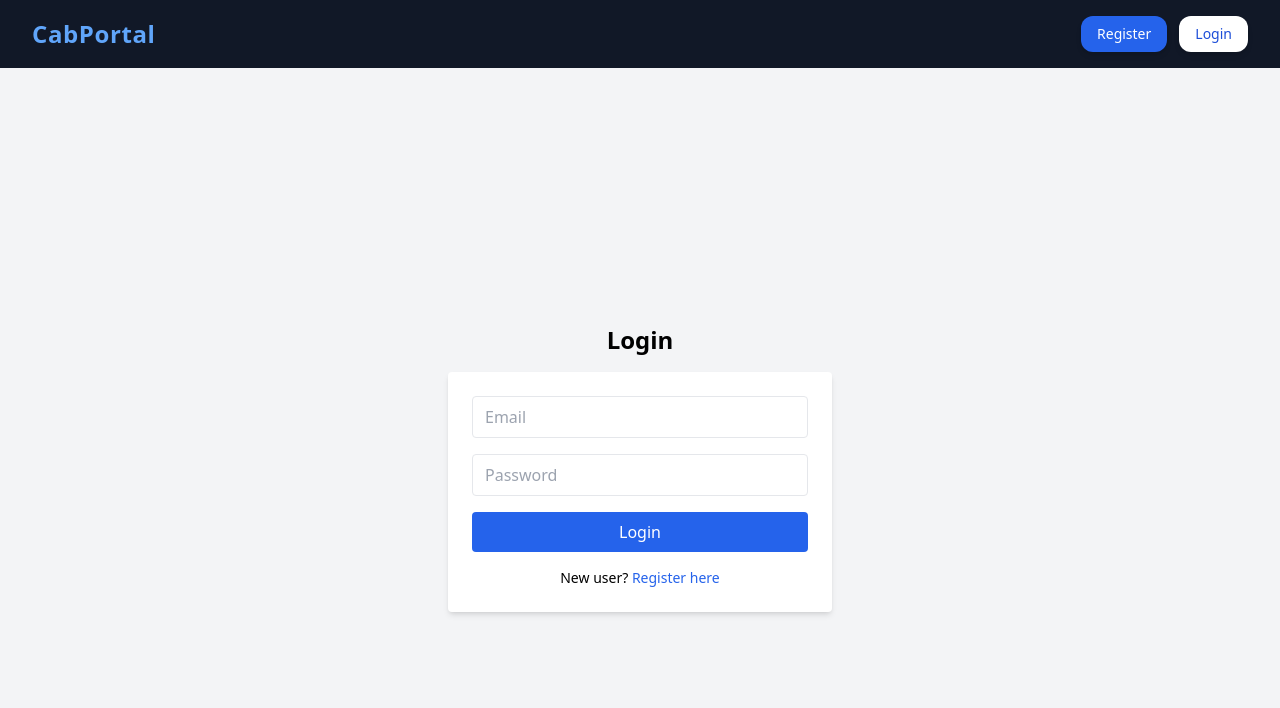
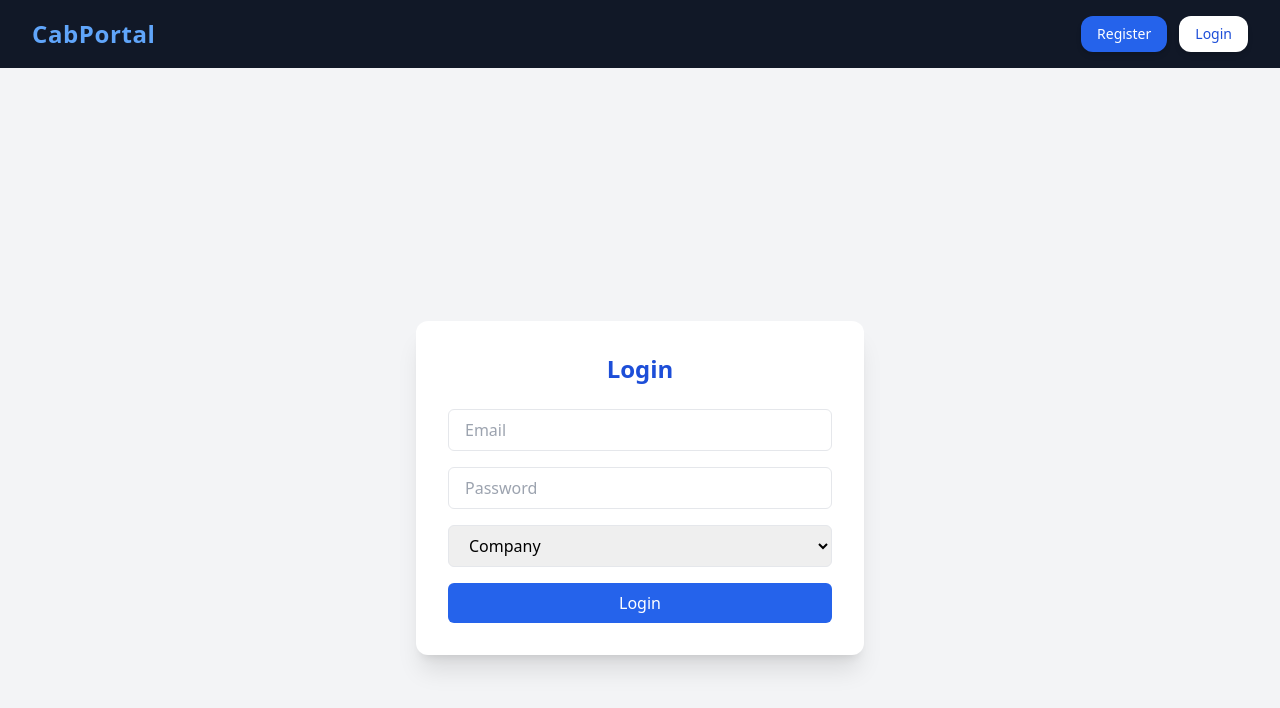
Before and after one commit to 17pran/cabportal-frontend, a React (Create React App) app: page / in a window 1280 px wide. Shown: the top 708 px of the page. Built offline with nearby package versions, Linux system fonts and the light colour scheme.

Commit message:
login register logic change

```diff
--- a/src/pages/Login.js
+++ b/src/pages/Login.js
@@ -1,11 +1,9 @@
 import { useState } from 'react';
-import axios from 'axios';
-import { useNavigate, Link } from 'react-router-dom';
+import { useNavigate } from 'react-router-dom';
 
 function Login() {
-  const [form, setForm] = useState({ email: '', password: '' });
-  const [error, setError] = useState('');
-  const [success, setSuccess] = useState('');
+  const [form, setForm] = useState({ email: '', password: '', role: 'company' });
+  const [loading, setLoading] = useState(false);
   const navigate = useNavigate();
 
   const handleChange = (e) => {
@@ -14,62 +12,36 @@ function Login() {
 
   const handleSubmit = async (e) => {
     e.preventDefault();
-    setError('');
-    try {
-const res = await axios.post(`${import.meta.env.VITE_BACKEND_URL}/api/auth/login`, form);
-      localStorage.setItem('token', res.data.token);
-      localStorage.setItem('role', res.data.user.role);
-      if (res.data.user.role === 'company') {
-        navigate('/company-dashboard');
-      } else if (res.data.user.role === 'vendor') {
-        navigate('/vendor-dashboard');
-      }
-    } catch (err) {
-  const message = err.response?.data?.message;
-  if (message === 'User not found') {
-    setError('User not found. Please register first.');
-  } else if (message === 'Invalid credentials') {
-    setError('Wrong password. Please try again.');
-  } else {
-    setError('Login failed. Please try again.');
-  }
-}
+    setLoading(true);
+
+    // 🧪 Skip auth logic — just pretend it's successful
+    const token = 'demo-token';
+    localStorage.setItem('token', token);
+    localStorage.setItem('userEmail', form.email);
+    localStorage.setItem('userRole', form.role);
+
+    alert('Login successful!');
+    navigate(form.role === 'company' ? '/company-dashboard' : '/vendor-dashboard');
+
+    setLoading(false);
   };
 
   return (
-    <div className="min-h-screen flex flex-col items-center justify-center bg-gray-100 px-4">
-      <h2 className="text-2xl font-bold mb-4">Login</h2>
-      <form onSubmit={handleSubmit} className="w-full max-w-sm bg-white p-6 rounded shadow-md">
-        <input
-          type="email"
-          name="email"
-          placeholder="Email"
-          value={form.email}
-          onChange={handleChange}
-          required
-          className="w-full mb-4 px-3 py-2 border rounded"
-        />
-        <input
-          type="password"
-          name="password"
-          placeholder="Password"
-          value={form.password}
-          onChange={handleChange}
-          required
-          className="w-full mb-4 px-3 py-2 border rounded"
-        />
-        {error && <p className="text-red-600 mb-2">{error}</p>}
-        {success && <p className="text-green-600 mb-2">{success}</p>}
-        <button type="submit" className="w-full bg-blue-600 text-white py-2 rounded hover:bg-blue-700">
-          Login
-        </button>
-        <p className="mt-4 text-sm text-center">
-  New user?{' '}
-  <Link to="/register" className="text-blue-600 hover:underline">
-    Register here
-  </Link>
-</p>
-      </form>
+    <div className="min-h-screen flex items-center justify-center bg-gray-100 px-4 pt-10">
+      <div className="bg-white rounded-xl shadow-xl p-8 max-w-md w-full">
+        <h2 className="text-2xl font-bold text-blue-700 mb-6 text-center">Login</h2>
+        <form onSubmit={handleSubmit} className="space-y-4">
+          <input type="email" name="email" placeholder="Email" value={form.email} onChange={handleChange} required className="w-full px-4 py-2 border rounded-md" />
+          <input type="password" name="password" placeholder="Password" value={form.password} onChange={handleChange} required className="w-full px-4 py-2 border rounded-md" />
+          <select name="role" value={form.role} onChange={handleChange} required className="w-full px-4 py-2 border rounded-md">
+            <option value="company">Company</option>
+            <option value="vendor">Vendor</option>
+          </select>
+          <button type="submit" disabled={loading} className="w-full bg-blue-600 text-white py-2 rounded-md hover:bg-blue-700 transition">
+            {loading ? 'Logging in...' : 'Login'}
+          </button>
+        </form>
+      </div>
     </div>
   );
 }
--- a/src/pages/Register.js
+++ b/src/pages/Register.js
@@ -1,5 +1,4 @@
 import { useState } from 'react';
-import axios from 'axios';
 import { useNavigate } from 'react-router-dom';
 
 function Register() {
@@ -14,24 +13,21 @@ function Register() {
 
   const handleSubmit = async (e) => {
     e.preventDefault();
+    setLoading(true);
     setError('');
-    setLoading(true);
-    try {
-      const res = await axios.post(`${import.meta.env.VITE_BACKEND_URL}/api/auth/register`, form);
-      const { token, user } = res.data;
 
-      localStorage.setItem('token', token);
-      localStorage.setItem('userRole', user.role);
-      localStorage.setItem('userEmail', user.email);
-      window.dispatchEvent(new Event('storage'));
+    // 🎯 Demo Mode: skip backend registration entirely
+    const token = 'demo-token';
+    localStorage.setItem('token', token);
+    localStorage.setItem('userRole', form.role);
+    localStorage.setItem('userEmail', form.email);
 
-      alert("Registration successful!");
-      navigate(user.role === "company" ? "/company" : "/vendor");
-    } catch (err) {
-      setError(err.response?.data?.message || 'Registration failed');
-    } finally {
-      setLoading(false);
-    }
+    alert('Registration successful!'); // Optional UI feedback
+
+    // 🚀 Redirect to dashboard based on selected role
+    navigate(form.role === 'company' ? '/company-dashboard' : '/vendor-dashboard');
+
+    setLoading(false);
   };
 
   return (
```
